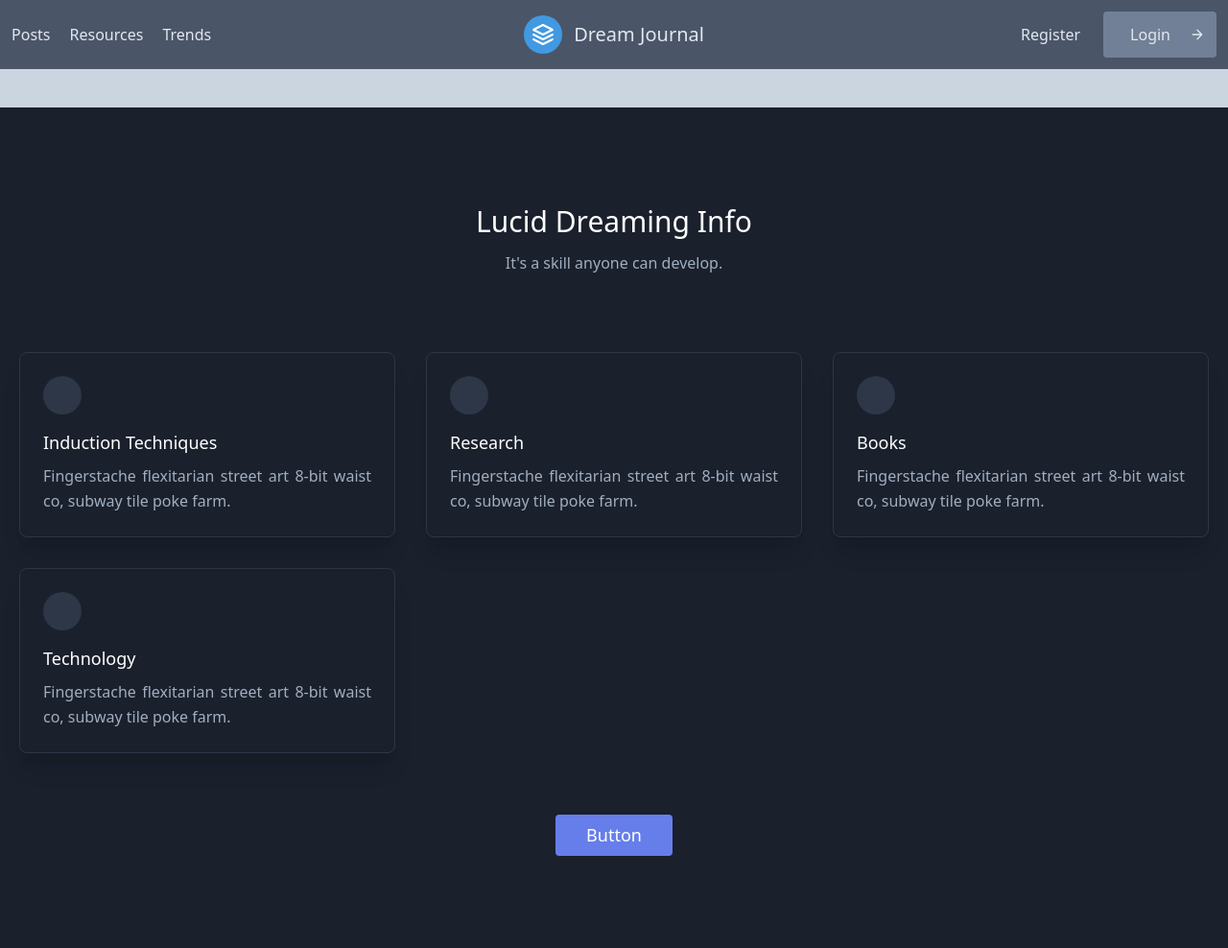
After one commit to duncanstew/dream-log, a Flask app: page /books in a window 1280 px wide. The commit adds this page. Shown: the whole page at 96% size. Run offline with Flask 2, Linux system fonts and the light colour scheme; style sheets or scripts are compiled from the project's sources.

Commit message:
fixed scroll p4

```diff
--- a/dream_blog/__init__.py
+++ b/dream_blog/__init__.py
@@ -37,8 +37,5 @@ def create_app(config_class=Config):
     app.register_blueprint(main)
     app.register_blueprint(errors)
 
-
-
-
     # Got rid of app so now we replace all flask imports with a flask method that they have created
     return app
--- a/dream_blog/main/routes.py
+++ b/dream_blog/main/routes.py
@@ -7,9 +7,16 @@ main = Blueprint('main', __name__)
 @main.route("/home")
 def home():
     # How to paginate these
+    # Options will be 'New, Best'
     page = request.args.get('page', 1, type=int)
     posts = Post.query.order_by(Post.date_posted.desc()).paginate(page=page, per_page=6)
-    return render_template('index.html', posts=posts)
+    return render_template('posts.html', posts=posts)
+
+@main.route("/trending")
+def trending():
+    page = request.args.get('page', 1, type=int)
+    posts = Post.query.order_by(Post.upvotes.desc()).paginate(page=page, per_page=6)
+    return render_template('posts.html', posts=posts)
 
 
 @main.route("/resources")
@@ -23,3 +30,7 @@ def trends():
 @main.route("/induction_techniques")
 def induction_techniques():
     return render_template('induction_techniques.html', title='Dream')
+
+@main.route("/books")
+def books():
+    return render_template('books.html', title='Books')
--- a/dream_blog/models.py
+++ b/dream_blog/models.py
@@ -37,11 +37,13 @@ class User(db.Model, UserMixin):
 
 
 class Post(db.Model):
-    id = db.Column(db.Integer, primary_key=True)
+    id = db.Column(db.Integer, primary_key=True) #Declares the unique identification of the sql object
+    # Id is how we will uniquely reference the sql object.
     title = db.Column(db.String(100), nullable=False)
     date_posted = db.Column(db.DateTime, nullable=False, default=datetime.utcnow)
     content = db.Column(db.Text, nullable=False)
     user_id = db.Column(db.Integer, db.ForeignKey('user.id'), nullable=False)
+    upvotes = db.Column("upvotes", db.Integer, default=0)
 
     def __repr__(self):
         return f"Post('{self.title}', '{self.date_posted}')"
--- a/dream_blog/posts/forms.py
+++ b/dream_blog/posts/forms.py
@@ -1,8 +1,9 @@
 from flask_wtf import FlaskForm
-from wtforms import StringField, SubmitField, TextAreaField
+from wtforms import StringField, SubmitField, TextAreaField, FileField
 from wtforms.validators import DataRequired
 
 class PostForm(FlaskForm):
     title = StringField('Title', validators=[DataRequired()])
     content = TextAreaField('Content', validators=[DataRequired()])
+    # audio_file = FileField('Upload Audio', validators=[FileAllowed(['mp4'])])
     submit = SubmitField('Post')
--- a/dream_blog/static/scripts/app.js
+++ b/dream_blog/static/scripts/app.js
@@ -4,6 +4,8 @@ new fullpage("#fullpage", {
   //options here
   autoScrolling: true,
   navigation: true,
+  navigationPosition: 'left',
+  navigationTooltips: ['Explained','Dream Induced','WBTB','Mnemonic','Wake Induced'],
   onLeave: (origin, destination, direction) => {
     const section = destination.item;
     const title = section.querySelector("h1");
--- /dev/null
+++ b/dream_blog/templates/books.html
@@ -0,0 +1,88 @@
+{% extends "layout.html" %}
+{% block content %}
+<section class="text-gray-500 body-font bg-gray-900">
+    <div class="container px-5 py-24 mx-auto">
+      <div class="flex flex-wrap w-full mb-20 flex-col items-center text-center">
+        <h1 class="sm:text-3xl text-2xl font-medium title-font mb-2 text-white"> Lucid Dreaming Info</h1>
+        <p class="lg:w-1/2 w-full leading-relaxed text-base">It's a skill anyone can develop.</p>
+      </div>
+      <div class="flex flex-wrap -m-4">
+
+
+        <div class="xl:w-1/3 md:w-1/2 p-4">
+          <a href="{{ url_for('main.induction_techniques')}}">
+            <button>
+              <div class="border border-gray-800 p-6 rounded-lg hover:shadow-outline shadow-xl flex flex-col">
+                <div class="w-10 h-10 inline-flex rounded-full bg-gray-800 text-indigo-400 mb-4">
+
+                </div>
+                <div class="self-start">
+                  <h2 class="text-lg text-white font-medium title-font mb-2"> Induction Techniques </h2>
+                </div>
+                <div class="text-justify">
+                  <p class="leading-relaxed text-base"> Fingerstache flexitarian street art 8-bit waist co, subway tile poke farm.</p>
+                </div>
+              </div>
+            </button>
+          </a>
+        </div>
+
+        <div class="xl:w-1/3 md:w-1/2 p-4">
+          <a href="{{ url_for('main.induction_techniques')}}">
+            <button>
+              <div class="border border-gray-800 p-6 rounded-lg hover:shadow-outline shadow-xl flex flex-col">
+                <div class="w-10 h-10 inline-flex rounded-full bg-gray-800 text-indigo-400 mb-4">
+
+                </div>
+                <div class="self-start">
+                  <h2 class="text-lg text-white font-medium title-font mb-2"> Research </h2>
+                </div>
+                <div class="text-justify">
+                  <p class="leading-relaxed text-base"> Fingerstache flexitarian street art 8-bit waist co, subway tile poke farm.</p>
+                </div>
+              </div>
+            </button>
+          </a>
+        </div>
+
+        <div class="xl:w-1/3 md:w-1/2 p-4">
+          <a href="{{ url_for('users.account')}}">
+            <button>
+              <div class="border border-gray-800 p-6 rounded-lg hover:shadow-outline shadow-xl flex flex-col">
+                <div class="w-10 h-10 inline-flex rounded-full bg-gray-800 text-indigo-400 mb-4">
+
+                </div>
+                <div class="self-start">
+                  <h2 class="text-lg text-white font-medium title-font mb-2"> Books </h2>
+                </div>
+                <div class="text-justify">
+                  <p class="leading-relaxed text-base"> Fingerstache flexitarian street art 8-bit waist co, subway tile poke farm.</p>
+                </div>
+              </div>
+            </button>
+          </a>
+        </div>
+
+        <div class="xl:w-1/3 md:w-1/2 p-4">
+          <a href="{{ url_for('users.account')}}">
+            <button>
+              <div class="border border-gray-800 p-6 rounded-lg hover:shadow-outline shadow-xl flex flex-col">
+                <div class="w-10 h-10 inline-flex rounded-full bg-gray-800 text-indigo-400 mb-4">
+
+                </div>
+                <div class="self-start">
+                  <h2 class="text-lg text-white font-medium title-font mb-2"> Technology </h2>
+                </div>
+                <div class="text-justify">
+                  <p class="leading-relaxed text-base"> Fingerstache flexitarian street art 8-bit waist co, subway tile poke farm.</p>
+                </div>
+              </div>
+            </button>
+          </a>
+        </div>
+
+      </div>
+      <button class="flex mx-auto mt-16 text-white bg-indigo-500 border-0 py-2 px-8 focus:outline-none hover:bg-indigo-600 rounded text-lg">Button</button>
+    </div>
+  </section>
+{% endblock content %}
--- a/dream_blog/templates/layout.html
+++ b/dream_blog/templates/layout.html
@@ -62,7 +62,10 @@
         </header>
 
       <!--Container-->
-      <div class="container bg-gray-400 mt-24 mx-auto md:mt-18">
+      <div class="bg-gray-400 mt-24 mx-auto md:mt-10">
+        <div class="max-w-2xl mx-auto">
+
+
           {% with messages = get_flashed_messages(with_categories=true) %} <!-- Grab categories with the with_categories=true-->
               {% if messages %}
                   {% for category, message in messages %}
@@ -78,6 +81,8 @@
                   {% endfor %}
               {% endif %}
           {% endwith %}
+
+        </div>
           {% block content %} {% endblock %}
       </div>
 
--- a/dream_blog/templates/login.html
+++ b/dream_blog/templates/login.html
@@ -1,6 +1,6 @@
 {% extends "layout.html" %}
 {% block content %}
-    <div class="content-section flex flex-row h-screen max-w-6xl justify-between">
+    <div class="content-section flex flex-row h-screen max-w-6xl justify-between mx-auto">
         <div class="h-full w-full flex flex-col flex-grow bg-white rounded-sm mr-4">
             <h1> Still deciding on info here</h1>
         </div>
--- a/dream_blog/templates/register.html
+++ b/dream_blog/templates/register.html
@@ -2,7 +2,7 @@
 
 {% extends "layout.html" %}
 {% block content %}
-    <div class="content-section flex flex-row h-screen max-w-6xl justify-between">
+    <div class="content-section flex flex-row h-screen max-w-6xl justify-between mx-auto">
         <div class="w-full flex flex-col bg-gray-600 rounded-lg mr-4 justify-center items-center">
             <h1> Info here</h1>
         </div>
--- a/dream_blog/templates/trends.html
+++ b/dream_blog/templates/trends.html
@@ -1,7 +1,7 @@
 {% extends "layout.html" %}
 {% block content %}
 <section class="text-gray-700 body-font bg-gray-700900">
-  <div class="container px-5 pb-24 pt-8 mx-auto">
+  <div class="container px-5 pb-24 mx-auto">
     <div class="flex flex-wrap w-full mb-20 flex-col items-center text-center">
       <h1 class="sm:text-3xl text-4xl font-medium title-font mb-2 text-gray-900">User Base Statistics</h1>
       <p class="lg:w-1/2 w-full leading-relaxed text-base"> After compiling every dream that has been submitted, here are the stats on what users dream most of according to a NLP neural network.</p>
```
Also changed, not shown: dream_blog/templates/account.html (+4 -33 lines), dream_blog/templates/induction_techniques.html (+30 -6 lines), dream_blog/templates/posts.html (renamed from dream_blog/templates/index.html, +24 -4 lines), dream_blog/site.db.
